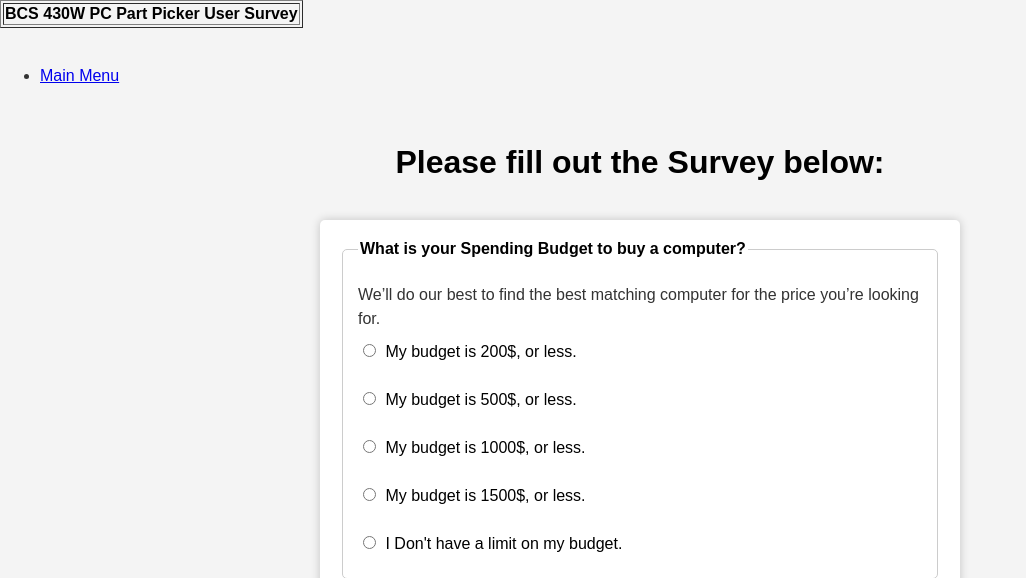
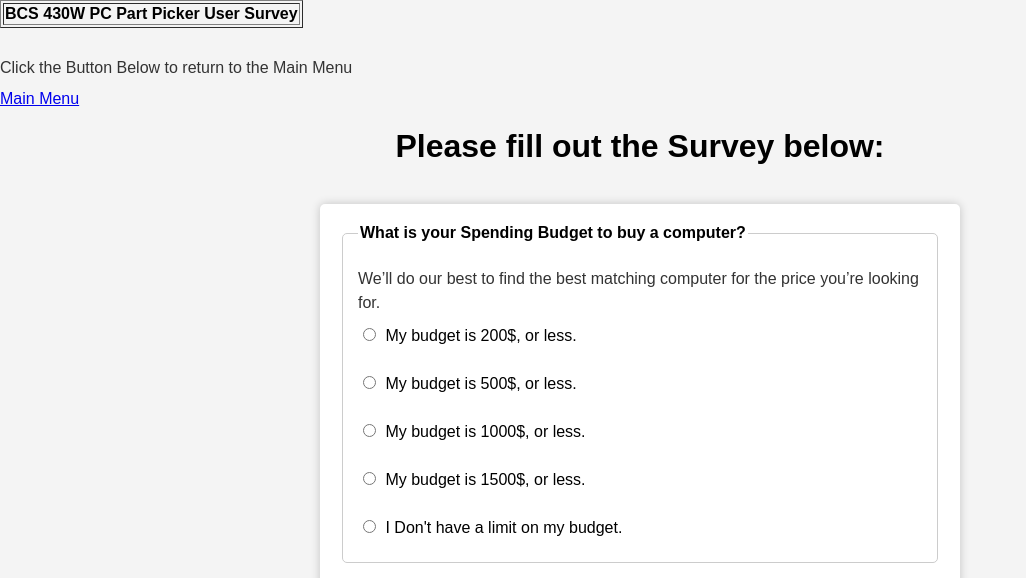
Before and after one commit to Jason-6602/Bcs430w--PC-Picker, a PHP site: page /addrecordsform.php in a window 1280 px wide. Shown: the top 578 px of the page, without its empty margins (0-1026 px from the left). Run offline with PHP 8.4, Linux system fonts and the light colour scheme; the visitor is signed in with stand-in values (Sample User, id 1); lists and menus that the app fills with data are empty.

Commit message:
aaddrecordsform.php has been edited and revised
Added CSS StyleSheet

```diff
--- a/addrecords/SurveyStyle.CSS
+++ b/addrecords/SurveyStyle.CSS
@@ -74,7 +74,7 @@ fieldset + fieldset {
 
 li {
     color: #333; /* Text color (adjust to your preference) */
-    padding: 5px 0; /* Padding for top and bottom (adjust as needed) */
+    padding: 20px; /* Padding for top and bottom (adjust as needed) */
 }
 
 p {
@@ -83,3 +83,16 @@ p {
     margin: 10px 0; /* Margin for top and bottom (adjust as needed) */
     color: #333; /* Text color (adjust to your preference) */
 }
+
+a[target="_blank"] {
+
+    text-decoration: none; /* Remove default underline */
+    color: #007BFF; /* Link text color */
+    font-weight: bold; /* Make the text bold */
+}
+
+/* Style for links on hover */
+a[target="_blank"]:hover {
+    text-decoration: underline; /* Add underline on hover */
+    color: #0056b3; /* Change text color on hover */
+}
--- a/addrecords/addrecordsform.php
+++ b/addrecords/addrecordsform.php
@@ -19,9 +19,11 @@
 
 
 ?>
-<ul>
-<li><a href="../Menu.html">Main Menu</a></li>
-</ul>
+<body>
+<p>Click the Button Below to return to the Main Menu</p>
+<a href="../Menu.html">Main Menu</a>
+</body>
+
     <br>
 
 <!--
```
